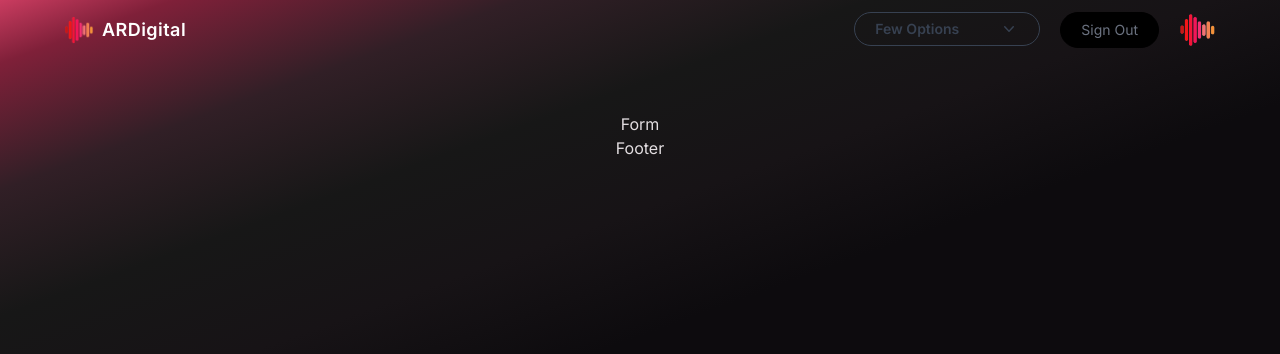
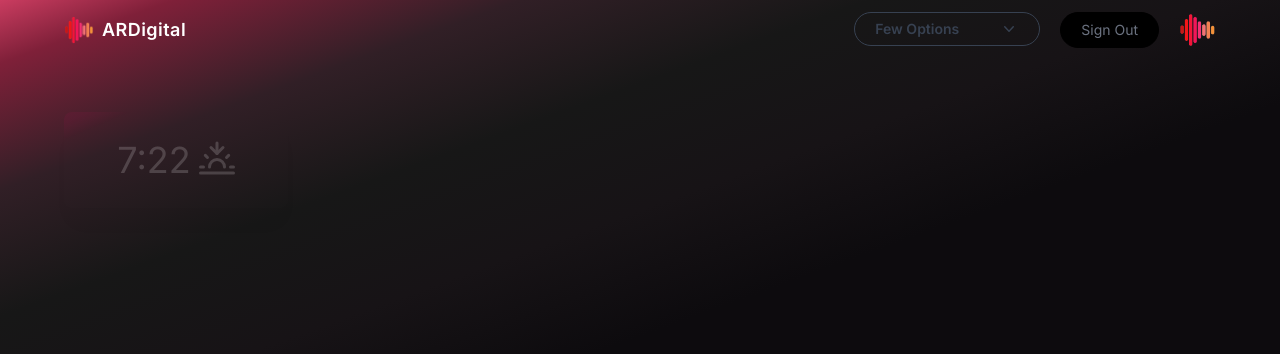
Before and after one commit to ARDigitalHub/ARD_Web, a Next.js app: page / in a window 1280 px wide. Shown: the top 354 px of the page. Built offline with nearby package versions, Linux system fonts and the light colour scheme.

Commit message:
added the clock component

```diff
--- a/app/globals.css
+++ b/app/globals.css
@@ -143,7 +143,6 @@ body {
     radial-gradient(at 33% 50%, hsla(222, 67%, 73%, 1) 0px, transparent 50%),
     radial-gradient(at 79% 53%, hsla(343, 68%, 79%, 1) 0px, transparent 50%);
   position: absolute;
-  content: "";
   width: 100%;
   height: 100%;
   filter: blur(100px) saturate(150%);
@@ -160,7 +159,7 @@ body {
 /* Tailwind Styles */
 
 .app {
-  @apply w-full relative z-10 flex justify-center items-center flex-col mx-auto sm:px-16 px-6;
+  @apply w-full relative z-10 flex justify-center w-full h-full flex-col mx-auto sm:px-16 px-6;
 }
 
 .black_btn {
@@ -254,3 +253,52 @@ body {
 .flex-between {
   @apply flex justify-between items-center;
 }
+
+/* star */
+@-webkit-keyframes STAR {
+  0% {
+    background: powderblue;
+    height: 1px;
+    width: 1px;
+    box-shadow: 0px 0px 10px white;
+  }
+  10% {
+    background: #b0e5de;
+  }
+  20% {
+    background: #b0e5cc;
+  }
+  30% {
+    background: #cce5b0;
+  }
+  40% {
+    background: #dae5b0;
+  }
+  50% {
+    background: #e5ddb0;
+    width: 4px;
+    height: 4px;
+    box-shadow: 0px 0px 10px #d3bd3d;
+  }
+  100% {
+    width: 1px;
+    height: 1px;
+    background: powderblue;
+    box-shadow: 0px 0px 10px white;
+  }
+}
+
+
+.star {
+  height: 1px;
+  width: 1px;
+  border-radius: 5px;
+  box-shadow: 0px 0px 10px white;
+  background: powderblue;
+  position: absolute;
+}
+
+.star.pulse
+{
+  -webkit-animation: STAR 2s infinite; /* Safari 4+ */
+}
--- a/app/page.tsx
+++ b/app/page.tsx
@@ -5,15 +5,23 @@ import Header from '../components/Header'
 import Footer from '../components/Footer'
 import Form from '../components/Form'
 import SideSlide from '../components/SideSlide'
+import ClockV1 from '../components/clock/ClockV1'
 import React from 'react'
 
+interface intProps {
+  results: String[];
+  openPopup: () => void;
+  heading: String;
+  details: String;
+  curTime: Date;
+}
+
 export default function Home() {
+  const curTime  =new Date();
   return (
     <React.Fragment>
       <Nav/>
-      <Header/>
-      <Form/>
-      <Footer/>
+      <ClockV1 time={curTime.getTime() }  />
     </React.Fragment>
   )
 }
--- /dev/null
+++ b/components/clock/ClockV1.tsx
@@ -0,0 +1,32 @@
+import React, { useState, useEffect } from "react";
+import dynamic from "next/dynamic";
+
+const opacity=" opacity-20 "
+const transition=" hover:animate-tooltip_show  ";
+const gradient=" bg-gradient-to-br from-pink-900 from-0% via-pink-1200 from-5% to-black-800 to-15% ";
+const border=" border-none border-2 border-pink-900 hover:border-solid rounded-lg  shadow-xl ";
+const size=" sm:w-36 lg:w-56 sm:h-24 lg:h-24 ";
+const align=" flex ";
+const Time = dynamic(() => import("./Time"), { ssr: false });
+type Props = {
+  time: number;
+};
+const ClockV1 = ({ time: initial }: Props) => {
+  const [time , setTime]=useState(new Date(initial));
+  useEffect(() => {
+    const timer=setInterval (() => {
+      console.log(time);
+      setTime(new Date());
+    },6000);
+
+    return ()=>clearInterval(timer);
+  });
+
+  return (
+    <div className={opacity+size+gradient+border+transition+align}>
+      <Time time={time} />
+    </div>
+  );
+};
+
+export default ClockV1;
--- /dev/null
+++ b/components/clock/Time.module.css
@@ -0,0 +1,4 @@
+.digits{
+    font-size: 18px;
+    font-family: 'cursive';
+}
--- /dev/null
+++ b/components/clock/Time.tsx
@@ -0,0 +1,40 @@
+import classes from "./Time.module.css";
+import { FiSunrise, FiSunset, FiSun } from "react-icons/fi";
+import { WiMoonrise, WiMoonset } from "react-icons/wi";
+import { LiaMoonSolid } from "react-icons/lia";
+type Props = {
+  time: Date;
+};
+
+const Time = ({ time }: Props) => {
+  const timeHHMM_AM = time.toLocaleTimeString("en-UK", {
+    hour: "numeric",
+    minute: "numeric",
+    hour12: true,
+  });
+  const timeHHMM = timeHHMM_AM.substring(0, timeHHMM_AM.length - 2);
+  const amOrPm = timeHHMM_AM.substring(timeHHMM_AM.length - 2);
+  // const hr = time.getHours();
+  const hr = 19;
+  console.log(time.getHours());
+  return (
+    <span className="flex self-center font-cursive text-4xl w-full place-content-center ">
+      {timeHHMM}
+      {hr >= 0 && hr < 4 ? (
+        <LiaMoonSolid className="ml-2 "/>
+      ) : hr >= 4 && hr < 7 ? (
+        <WiMoonset />
+      ) : hr >= 7 && hr < 12 ? (
+        <FiSunrise className="ml-2 " />
+      ) : hr >= 12 && hr < 19 ? (
+        <FiSun className="ml-2 "/>
+      ) : hr >= 19 && hr < 20 ? (
+        <FiSunset className="ml-2  " />
+      ) : (
+        <WiMoonrise />
+      )}
+    </span>
+  );
+};
+
+export default Time;
--- a/tailwind.config.ts
+++ b/tailwind.config.ts
@@ -13,6 +13,16 @@ const config: Config = {
         "gradient-conic":
           "conic-gradient(from 180deg at 50% 50%, var(--tw-gradient-stops))",
       },
+      keyframes: {
+        tooltip_show: {
+          '50%' : {  opacity: '20'},
+          '75%' : {  opacity: '75'},
+          '100%' : {  opacity: '100'},
+        }
+      },
+      animation: {
+        tooltip_show: 'tooltip_show 3s ease forwards',
+      }
     },
   },
   plugins: [],
```
